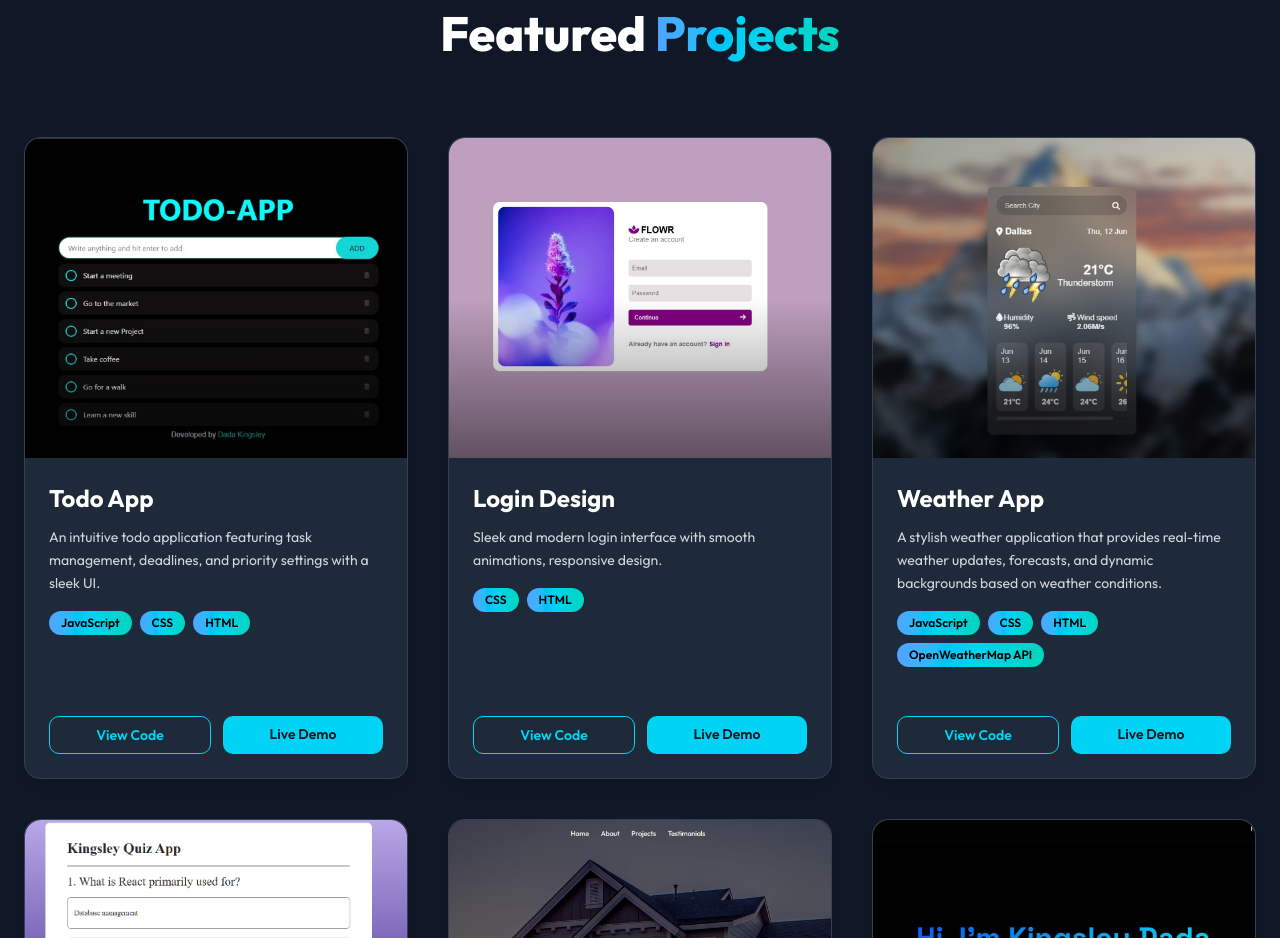
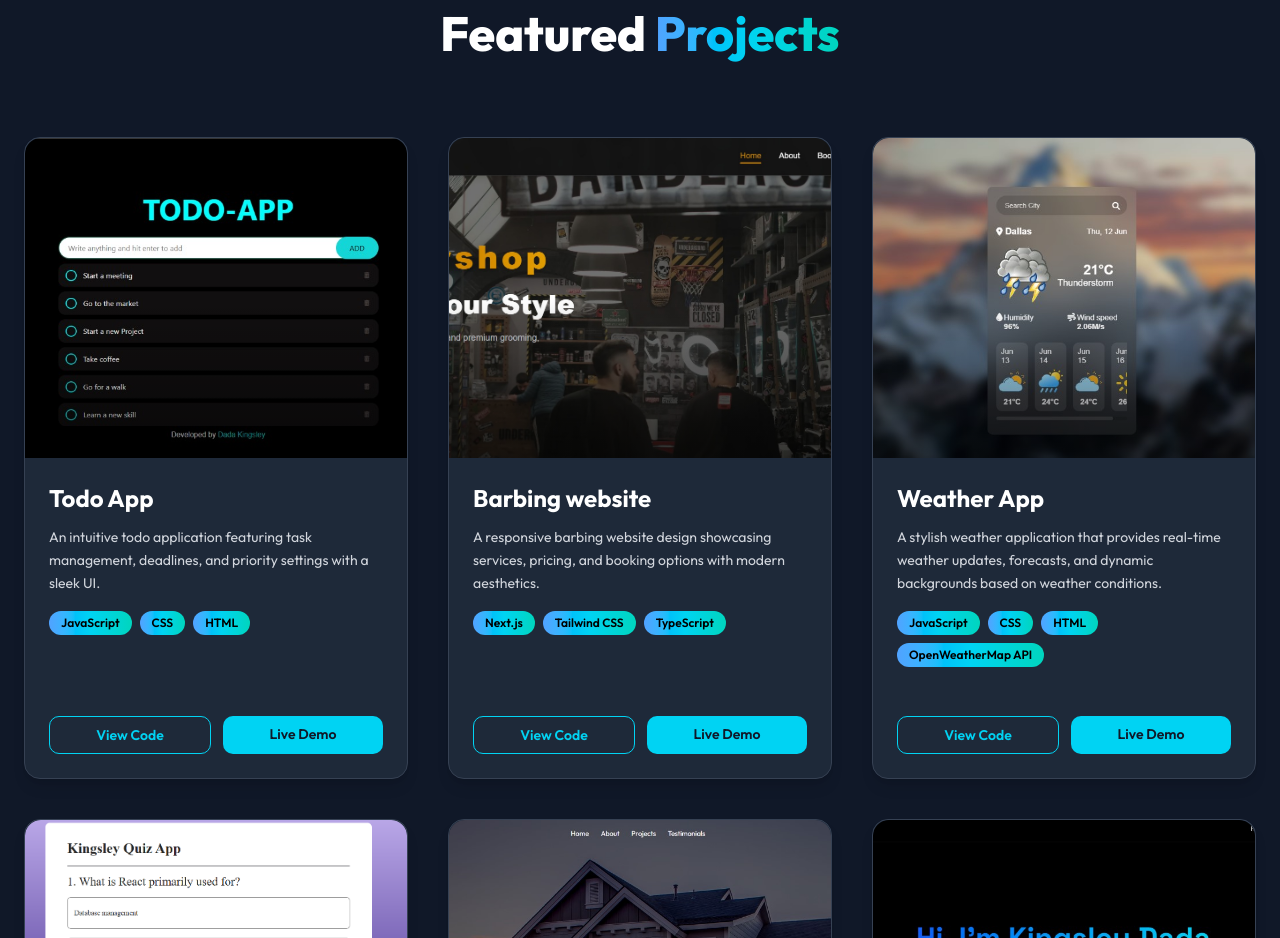
Before and after one commit to King-web-cell-05/kingsleydada-portfolio, a Next.js app: page / in a window 1280 px wide. Shown: the part 2720-3658 px from the top of the page. Built offline with nearby package versions, Linux system fonts and the light colour scheme; a web font is replaced by a local one.

Commit message:
Updated projects image

```diff
--- a/components/projects.tsx
+++ b/components/projects.tsx
@@ -18,12 +18,12 @@ const projects = [
   },
   {
     id: 2,
-    title: "Login Design",
-    description: "Sleek and modern login interface with smooth animations, responsive design.",
-    technologies: ["CSS", "HTML"],
-    image: "/login-page.jpg",
-    link: "https://github.com/King-web-cell-05/login-design",
-    live: "https://king-web-cell-05.github.io/login-design/",
+    title: "Barbing website",
+    description: "A responsive barbing website design showcasing services, pricing, and booking options with modern aesthetics.",
+    technologies: ["Next.js", "Tailwind CSS", "TypeScript"],
+    image: "/barbing-website.jpeg",
+    link: "https://github.com/King-web-cell-05/2talk",
+    live: "https://king-web-cell-05.github.io/barbing-website/",
   },
   {
     id: 3,
```
Also changed, not shown: public/barbing-website.jpeg (added), public/login-page.jpg (deleted).
